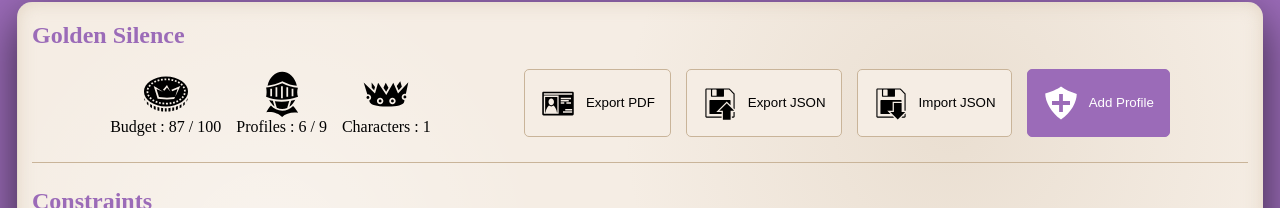
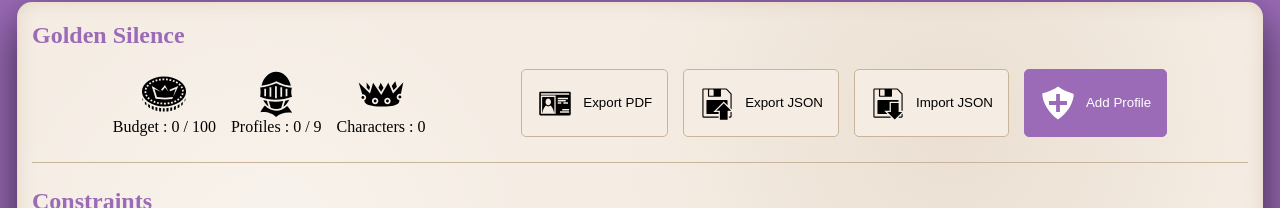
Before and after one commit to Jouvain/FantasticScufflesPartyBuilder, an Angular app in the folder fantastic-scuffles-party-builder/: page / in a window 1280 px wide. Shown: the part 78-286 px from the top of the page. Built offline with nearby package versions, Linux system fonts and the light colour scheme.

Commit message:
feat (party): add party-store with add profile basic logic

```diff
--- a/fantastic-scuffles-party-builder/src/app/features/party-builder/components/drawer/drawer.ts
+++ b/fantastic-scuffles-party-builder/src/app/features/party-builder/components/drawer/drawer.ts
@@ -16,6 +16,7 @@ import { MISSILE_WEAPONS } from '../../../../data/missile-weapons';
 import { MISC } from '../../../../data/misc';
 import { TRAITS } from '../../../../data/traits';
 import { DrawerStore } from '../../services/drawer-store';
+import { PartyStore } from '../../services/party-store';
 
 type ProfileForm = {
   id: FormControl<number>;
@@ -69,6 +70,7 @@ export class Drawer {
   private readonly destroyRef = inject(DestroyRef);
 
   public readonly drawerStore = inject(DrawerStore);
+  public readonly partyStore = inject(PartyStore);
 
   isOpen = input<boolean>(false);
   profile = input<ProfileDefinition | null>(null);
@@ -111,6 +113,7 @@ export class Drawer {
       return;
     }
 
+    this.partyStore.addProfile(newProfile);
     this.drawerStore.close();
     console.log(newProfile);
   }
--- a/fantastic-scuffles-party-builder/src/app/features/party-builder/components/party-overview/party-overview.html
+++ b/fantastic-scuffles-party-builder/src/app/features/party-builder/components/party-overview/party-overview.html
@@ -4,15 +4,15 @@
         <div class="overview_stats">
             <div class="statblock">
                 <img src="/icons/crown-coin.svg" class="statblock_icon" />
-                <p>Budget : 87 / 100</p>
+                <p>Budget : {{partyStore.totalCost()}} / 100</p>
             </div>
             <div class="statblock">
                 <img src="/icons/visored-helm.svg" class="statblock_icon" />
-                <p>Profiles : 6 / 9</p>
+                <p>Profiles : {{partyStore.profileCount()}} / 9</p>
             </div>
             <div class="statblock">
                 <img src="/icons/crown.svg" class="statblock_icon" />
-                <p>Characters : 1</p>
+                <p>Characters : {{partyStore.characterCount()}}</p>
             </div>
         </div>
 
--- a/fantastic-scuffles-party-builder/src/app/features/party-builder/components/party-overview/party-overview.ts
+++ b/fantastic-scuffles-party-builder/src/app/features/party-builder/components/party-overview/party-overview.ts
@@ -1,6 +1,7 @@
 import { Component, inject } from '@angular/core';
 import { BtnAction } from "../btn-action/btn-action";
 import { DrawerStore } from '../../services/drawer-store';
+import { PartyStore } from '../../services/party-store';
 
 
 @Component({
@@ -11,6 +12,7 @@ import { DrawerStore } from '../../services/drawer-store';
 })
 export class PartyOverview {
   private readonly drawerStore = inject(DrawerStore);
+  public readonly partyStore = inject(PartyStore);
 
   createProfile(): void {
     this.drawerStore.open();
--- /dev/null
+++ b/fantastic-scuffles-party-builder/src/app/features/party-builder/services/party-store.ts
@@ -0,0 +1,30 @@
+import { computed, Injectable, signal } from '@angular/core';
+import { ProfileDefinition } from '../../../models/profile-definition';
+
+@Injectable()
+export class PartyStore {
+  profiles = signal<ProfileDefinition[]>([]);
+
+  totalCost = computed(() =>
+    this.profiles().reduce((sum, profile) => sum + profile.cost, 0)
+  );
+
+  profileCount = computed(() =>
+    this.profiles().length
+  );
+
+  characterCount = computed(() =>
+    this.profiles().filter(profile => profile.isCharacter).length
+  );
+
+  validationState = computed(() => ({
+    budgetOk: this.totalCost() <= 100,
+    profilesOk: this.profileCount() <= 9,
+    characterOk: this.characterCount() >= 1,
+  }));
+
+  public addProfile(profile: ProfileDefinition): void {
+    this.profiles.update((profiles) => [...profiles, profile]);
+  }
+
+}
--- a/fantastic-scuffles-party-builder/src/app/layout/party-builder-layout/party-builder-layout.ts
+++ b/fantastic-scuffles-party-builder/src/app/layout/party-builder-layout/party-builder-layout.ts
@@ -5,6 +5,7 @@ import { Constraints } from "../../features/party-builder/components/constraints
 import { Roster } from "../../features/party-builder/components/roster/roster";
 import { Drawer } from "../../features/party-builder/components/drawer/drawer";
 import { DrawerStore } from '../../features/party-builder/services/drawer-store';
+import { PartyStore } from '../../features/party-builder/services/party-store';
 
 @Component({
   selector: 'app-party-builder-layout',
@@ -12,7 +13,7 @@ import { DrawerStore } from '../../features/party-builder/services/drawer-store'
   templateUrl: './party-builder-layout.html',
   styleUrl: './party-builder-layout.less',
   changeDetection: ChangeDetectionStrategy.OnPush,
-  providers: [DrawerStore]
+  providers: [DrawerStore, PartyStore]
 })
 export class PartyBuilderLayout {
 
```
